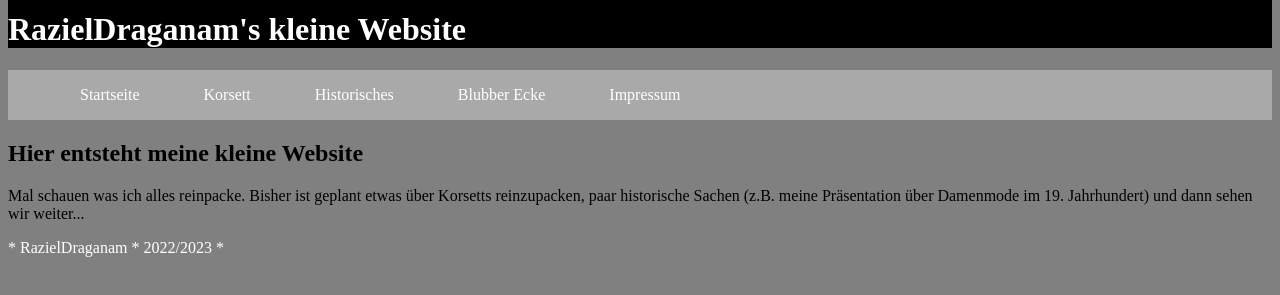
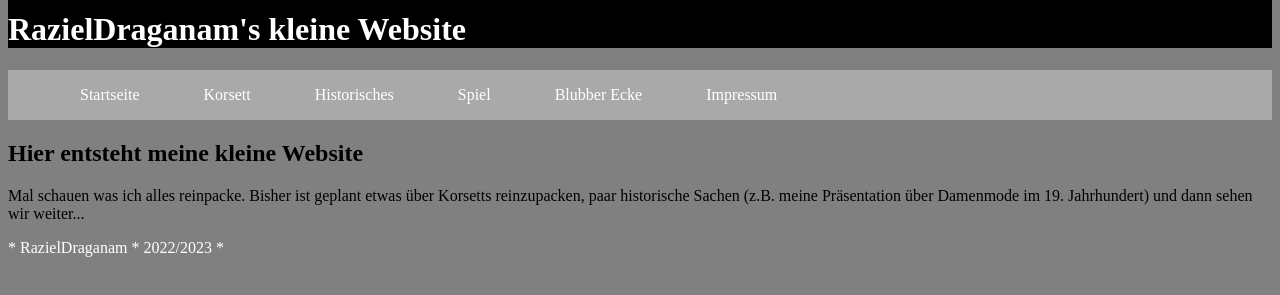
Before and after one commit to RazielDraganam/RazielDraganam.github.io, a plain HTML site: page index.html in a window 1280 px wide. Shown: the part 163-458 px from the top of the page. Drawn offline with Linux system fonts and the light colour scheme.

Commit message:
Add files via upload

```diff
--- a/index.html
+++ b/index.html
@@ -32,6 +32,7 @@
                 <a href="index.html">Startseite</a>
                 <a href="Sites/Korsett.html">Korsett</a>
                 <a href="Sites/Historisches.html">Historisches</a>
+                <a href="Sites/Spiel.html">Spiel</a>
                 <a href="Sites/BlubberEcke.html">Blubber Ecke</a>
                 <a href="Sites/impressum.html">Impressum</a>
             </menu>
```
